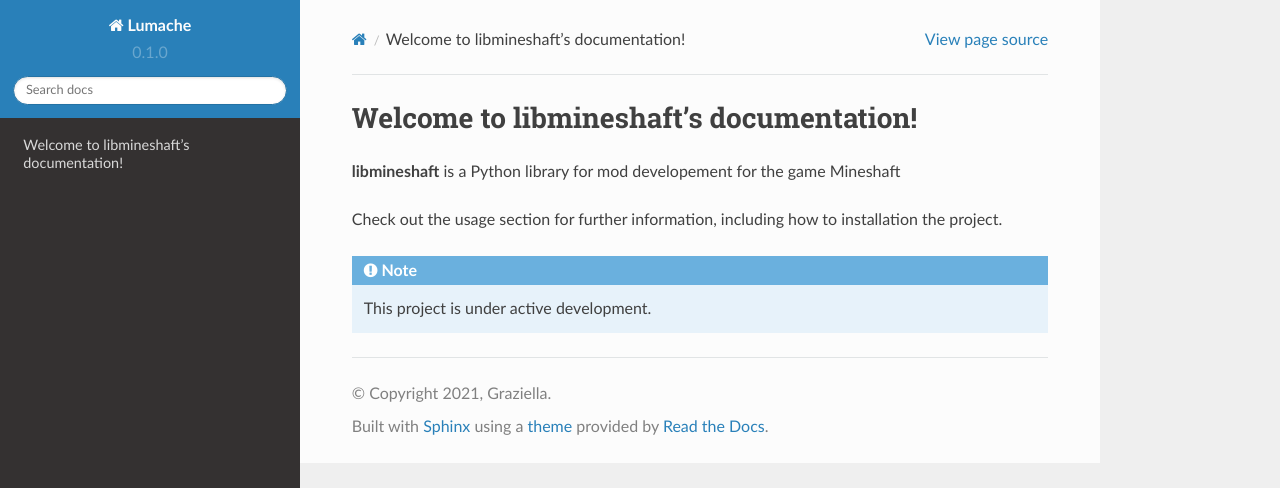
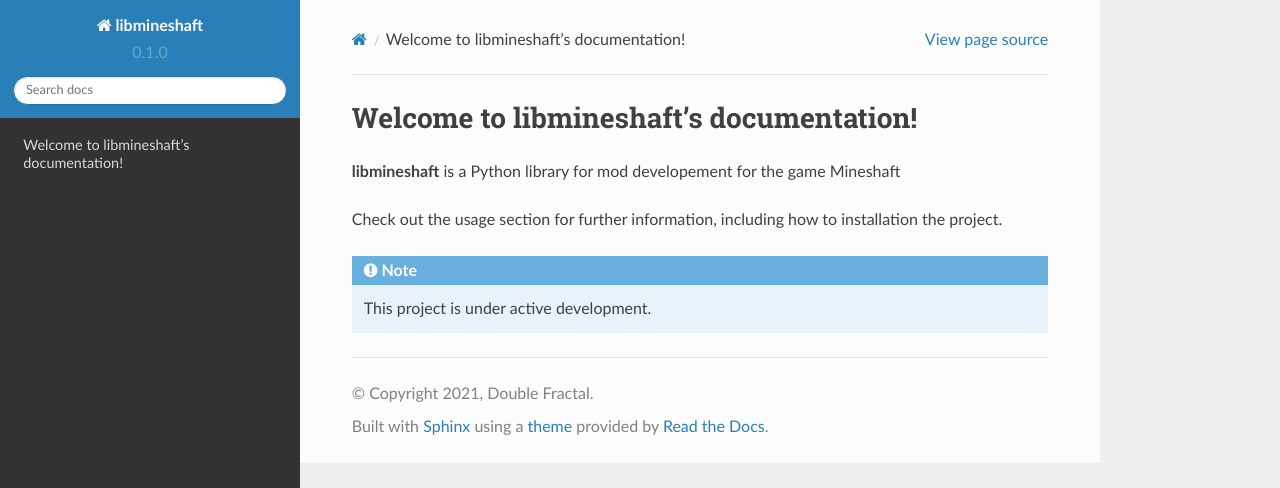
Before and after one commit to Mineshaft-game/libmineshaft, a Sphinx documentation site: the page built from docs/source/index.rst, in a window 1280 px wide. Shown: the top 488 px of the page. Built offline with Sphinx 7.4.7 and the Read the Docs theme 2.0.0, drawn with Linux system fonts in a browser that asks for light colours.

Commit message:
fix docs

```diff
--- a/docs/source/conf.py
+++ b/docs/source/conf.py
@@ -2,11 +2,11 @@
 
 # -- Project information
 
-project = 'Lumache'
-copyright = '2021, Graziella'
-author = 'Graziella'
+project = 'libmineshaft'
+copyright = '2021, Double Fractal'
+author = 'Double Fractal Game Studios'
 
-release = '0.1'
+release = '0.1.0'
 version = '0.1.0'
 
 # -- General configuration
@@ -19,7 +19,7 @@
     'sphinx.ext.intersphinx',
 ]
 
-intersphinx_mapping = {
+intersphinx_mappaing = {
     'python': ('https://docs.python.org/3/', None),
     'sphinx': ('https://www.sphinx-doc.org/en/master/', None),
 }
```
